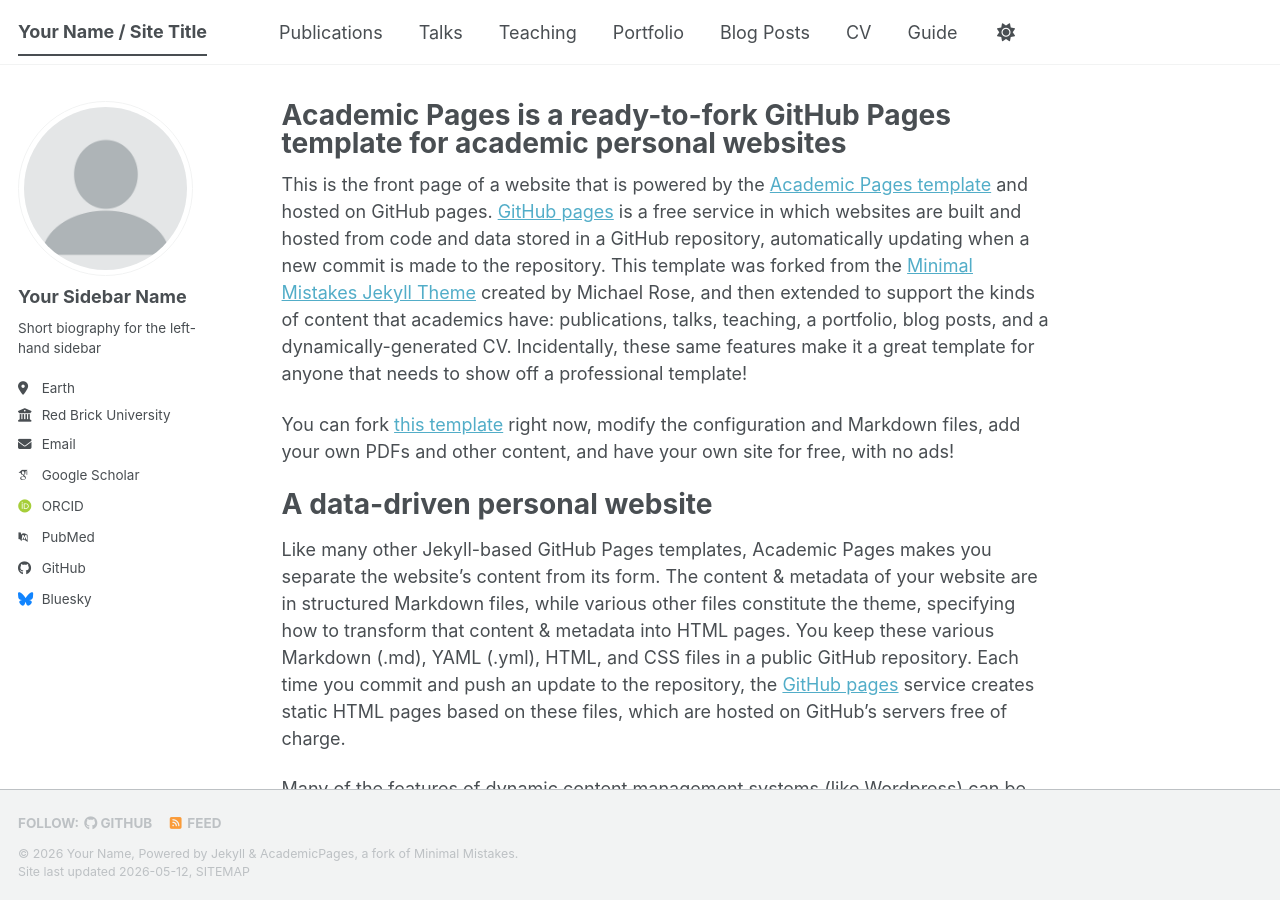
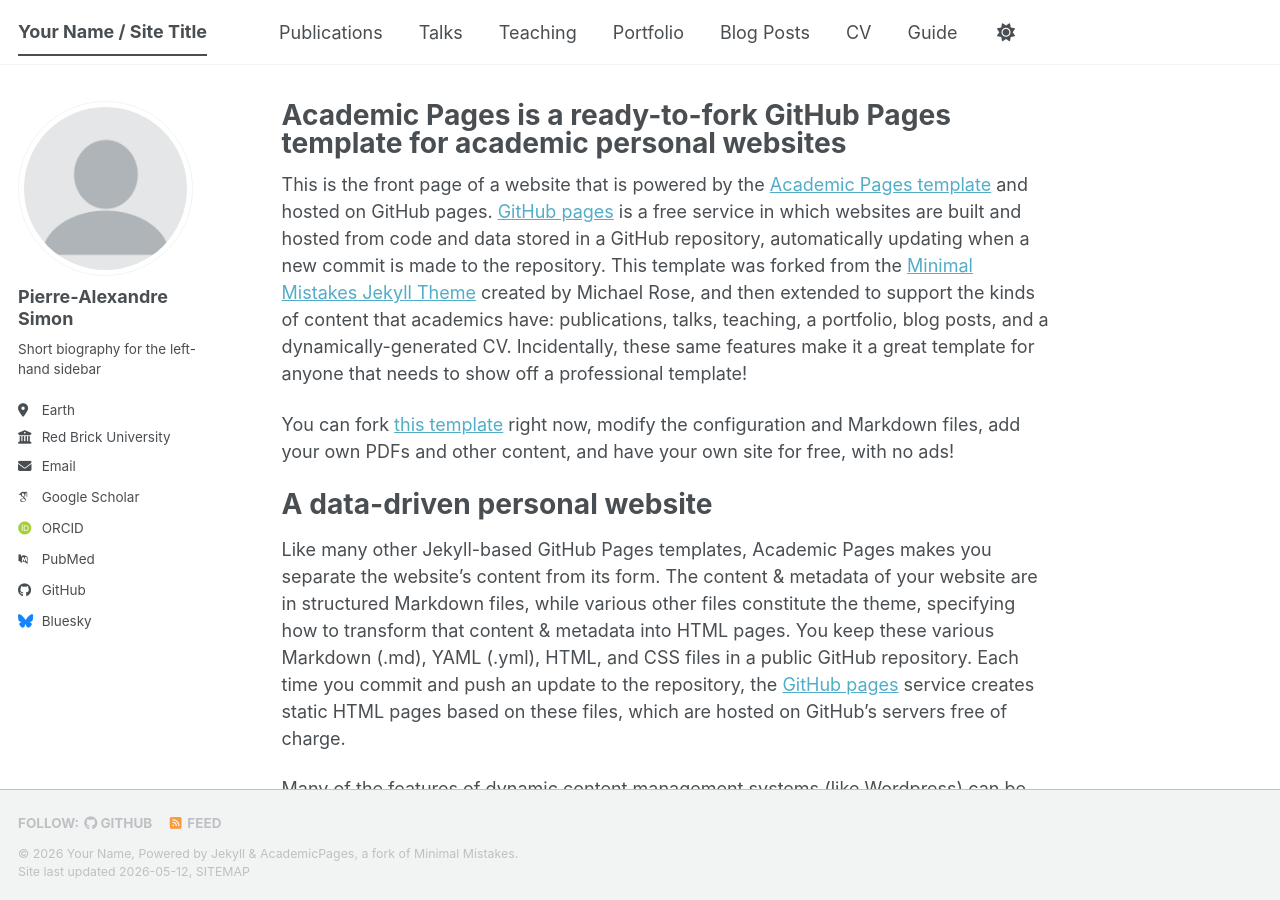
Before and after one commit to PA-Simon/pa-simon.github.io, a Jekyll site: the page built from _pages/about.md, in a window 1280 px wide and 900 px high. Built offline with Jekyll 4.4.1, drawn with Linux system fonts in a browser that asks for light colours; some web fonts are replaced; a script bundle is joined from its source files by our own code; library files that are not in the unit come from our copies.

Commit message:
Update _config.yml

```diff
--- a/_config.yml
+++ b/_config.yml
@@ -24,7 +24,7 @@ repository               : "academicpages/academicpages.github.io"
 author:
   # Biographic information
   avatar           : "profile.png"
-  name             : "Your Sidebar Name"
+  name             : "Pierre-Alexandre Simon"
   pronouns         : # example: "she/her"
   bio              : "Short biography for the left-hand sidebar"
   location         : "Earth"
```
